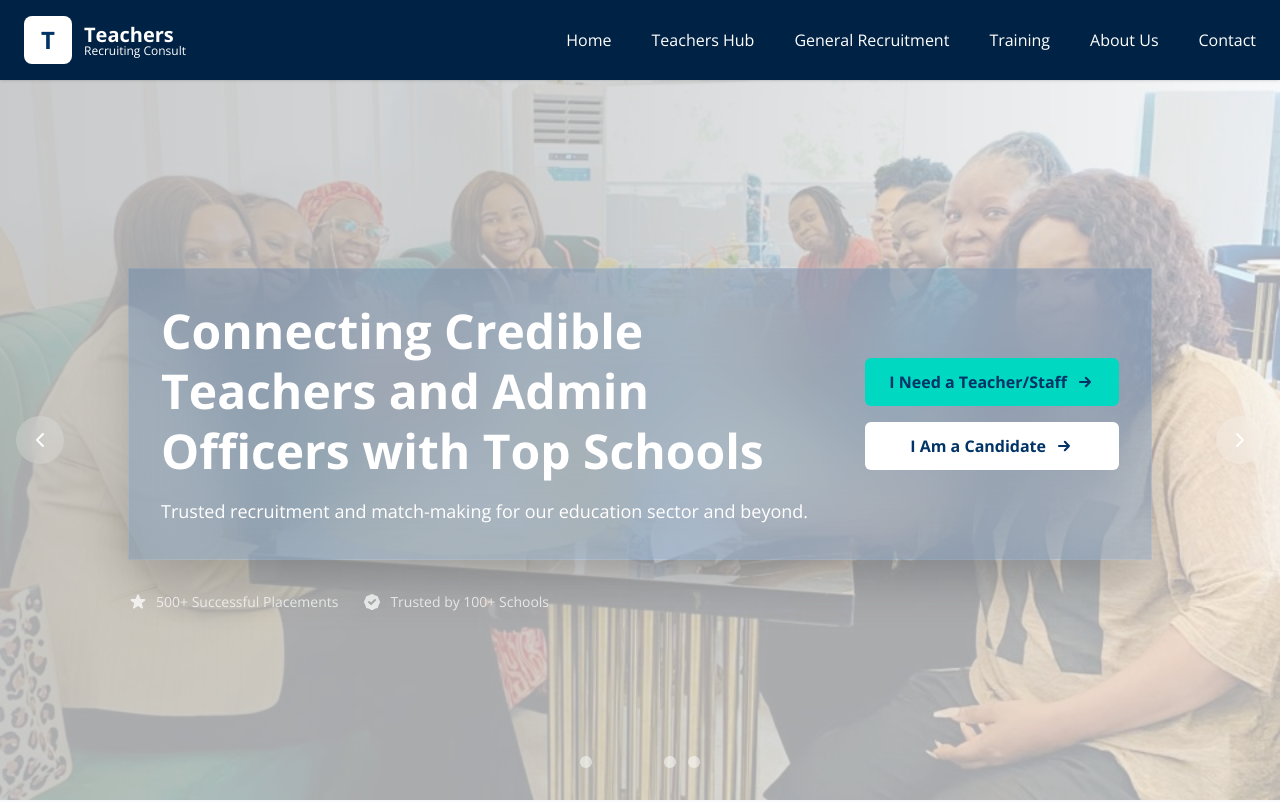
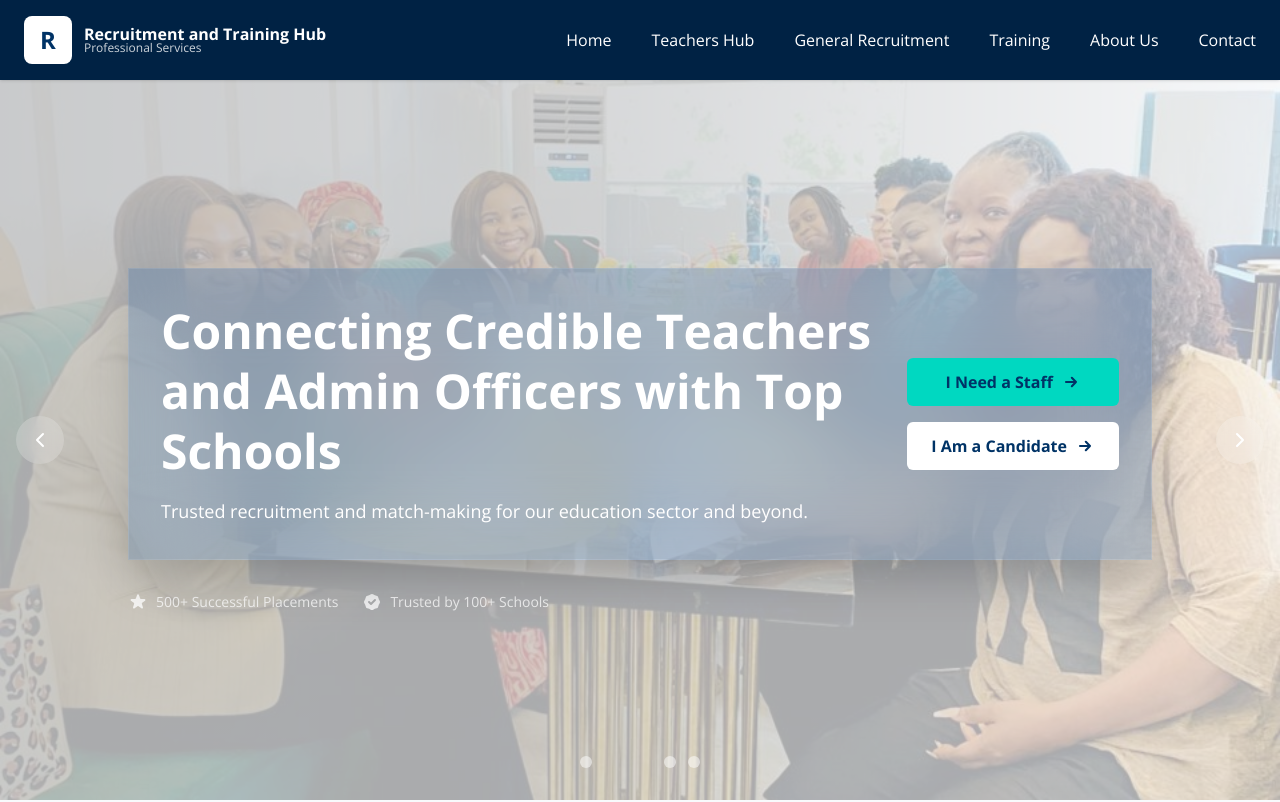
Before and after one commit to Nwose/teacher-recruit, a Next.js app: page / in a window 1280 px wide. Shown: the top 802 px of the page. Built offline with nearby package versions, Linux system fonts and the light colour scheme.

Commit message:
embeded google form

```diff
--- a/components/Hero.tsx
+++ b/components/Hero.tsx
@@ -145,7 +145,7 @@ export default function Hero() {
                   <button className="group relative px-6 py-3 rounded-md font-bold bg-[#00D8C1] text-[#003366] hover:brightness-110 transition-all duration-300 hover:scale-105 hover:shadow-2xl overflow-hidden">
                     <span className="absolute inset-0 w-0 bg-white transition-all duration-300 ease-out group-hover:w-full opacity-10" />
                     <span className="relative flex items-center justify-center gap-2">
-                      I Need a Teacher/Staff
+                      I Need a Staff
                       <svg
                         className="w-5 h-5 transition-transform group-hover:translate-x-1"
                         fill="none"
--- a/components/Navbar.tsx
+++ b/components/Navbar.tsx
@@ -22,14 +22,16 @@ export default function Navbar() {
         <div className="flex items-center justify-between">
           {/* Logo */}
           <Link href="/" className="flex items-center gap-3">
-            <div className="w-12 h-12 bg-white rounded-lg flex items-center justify-center">
-              <span className="text-[#003366] font-bold text-2xl">T</span>
+            <div className="w-12 h-12 bg-white rounded-lg flex items-center justify-center flex-shrink-0">
+              <span className="text-[#003366] font-bold text-2xl">R</span>
             </div>
             <div>
-              <h1 className="text-xl font-bold text-white leading-tight">
-                Teachers
+              <h1 className="text-sm md:text-base font-bold text-white leading-tight max-w-xs">
+                Recruitment and Training Hub
               </h1>
-              <p className="text-xs text-white -mt-1">Recruiting Consult</p>
+              <p className="text-xs text-white/80 -mt-1">
+                Professional Services
+              </p>
             </div>
           </Link>
 
@@ -53,7 +55,7 @@ export default function Navbar() {
             className="lg:hidden p-2 rounded-lg hover:bg-gray-100 transition"
             aria-label="Open menu"
           >
-            <Menu className="w-7 h-7 text-[#0CE2A8]" />
+            <Menu className="w-7 h-7 text-[#0CE2A8]  hover:text-[#002244]" />
           </button>
         </div>
       </div>
@@ -70,15 +72,15 @@ export default function Navbar() {
           {/* Drawer Panel */}
           <div className="absolute right-0 top-0 h-full w-80 max-w-full bg-white shadow-2xl translate-x-0 transition-transform duration-300 ease-out">
             <div className="flex items-center justify-between p-6 border-b">
-              <div className="w-12 h-12 bg-[#003366] rounded-lg flex items-center justify-center">
-                <span className="text-white font-bold text-2xl">T</span>
+              <div className="w-12 h-12 bg-[#003366] rounded-lg flex items-center justify-center flex-shrink-0">
+                <span className="text-white font-bold text-2xl">R</span>
               </div>
               <div>
-                <h1 className="text-xl font-bold text-[#003366] leading-tight">
-                  Teachers
+                <h1 className="text-sm md:text-base font-bold text-[#003366] leading-tight max-w-xs">
+                  Recruitment and Training Hub
                 </h1>
-                <p className="text-xs text-[#003366] -mt-1">
-                  Recruiting Consult
+                <p className="text-xs text-[#003366]/80 -mt-1">
+                  Professional Services
                 </p>
               </div>
               <button
--- a/components/RecruitmentSteps.tsx
+++ b/components/RecruitmentSteps.tsx
@@ -26,7 +26,7 @@ export default function RecruitmentSteps() {
 
         {useGoogleForm ? (
           <iframe
-            src="https://docs.google.com/forms/d/e/FORM_ID/viewform?embedded=true"
+            src="https://docs.google.com/forms/d/e/1FAIpQLScx_U23159sl4Axgkx2P9XFHnv90SgI7b8AWI12OO72FS-fhQ/viewform?usp=header"
             className="w-full min-h-[800px] mt-6 border-none"
             title="Vacancy Submission"
           />
```
